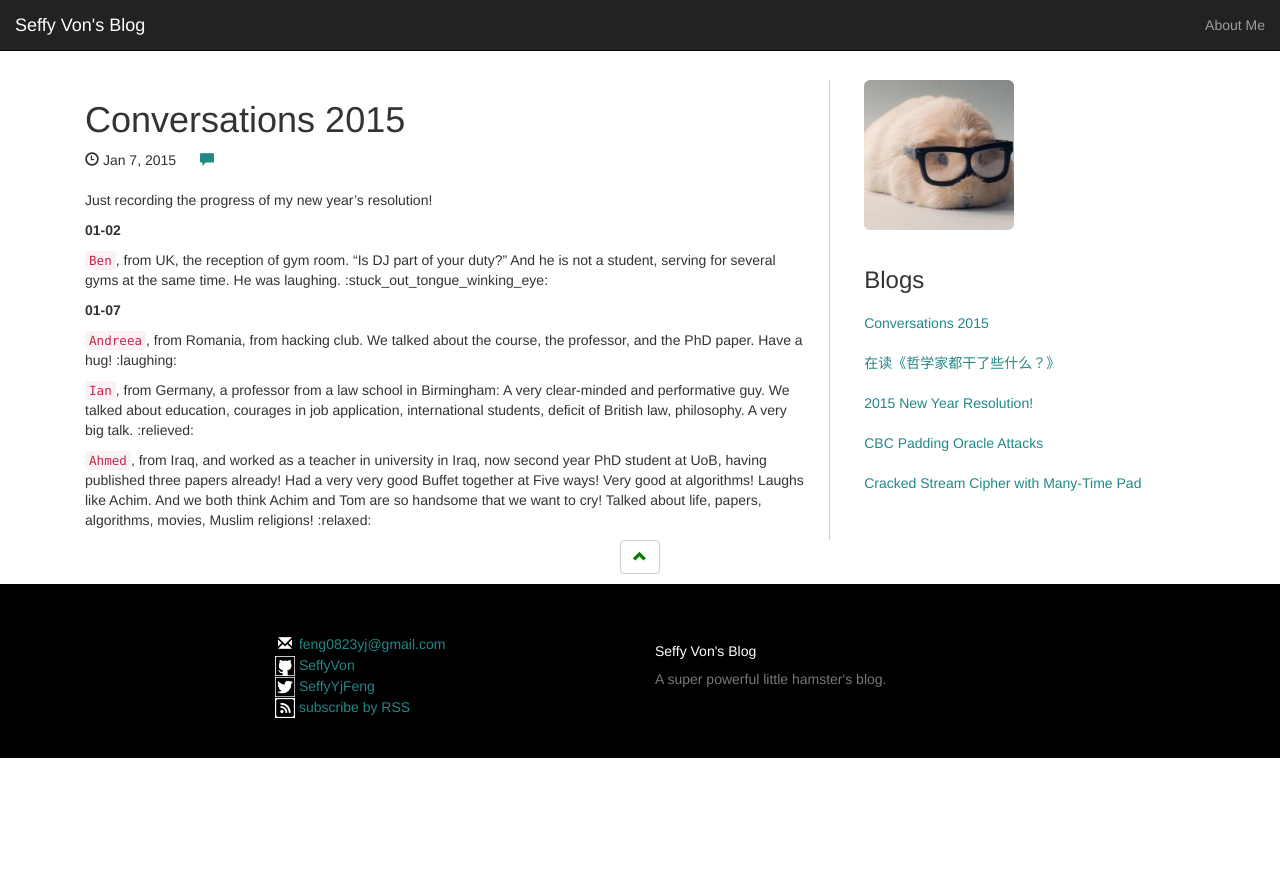
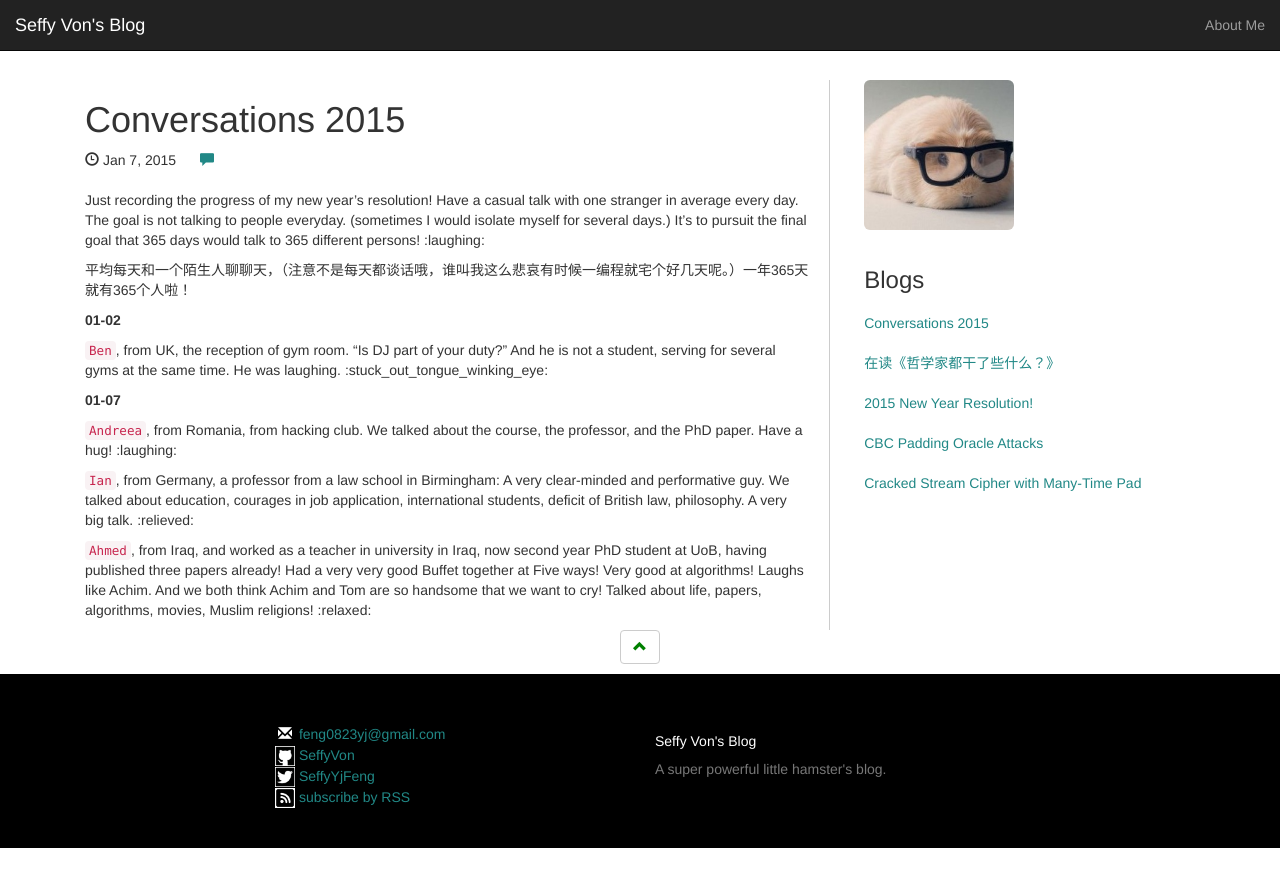
Before and after one commit to SeffyVon/SeffyVon.github.io, a Jekyll site: the page built from _posts/2015-01-07-Conversations.md, in a window 1280 px wide. Shown: the top 887 px of the page. Built offline with Jekyll 4.4.1, drawn with Linux system fonts in a browser that asks for light colours; nearby versions of some CDN libraries; comment, search, counter and statistics services are not loaded.

Commit message:
post update

```diff
--- a/_posts/2015-01-07-Conversations.md
+++ b/_posts/2015-01-07-Conversations.md
@@ -5,7 +5,9 @@
 categories: digest
 ---
 
-Just recording the progress of my new year's resolution!
+Just recording the progress of my new year's resolution! Have a casual talk with one stranger in average every day. The goal is not talking to people everyday. (sometimes I would isolate myself for several days.) It’s to pursuit the final goal that 365 days would talk to 365 different persons! :laughing:
+
+平均每天和一个陌生人聊聊天，（注意不是每天都谈话哦，谁叫我这么悲哀有时候一编程就宅个好几天呢。）一年365天就有365个人啦！
 
 **01-02**
 
```
Also changed, not shown: _posts/2015-01-02-2015-New-Year-Resolution.md (+1 -1 lines).
